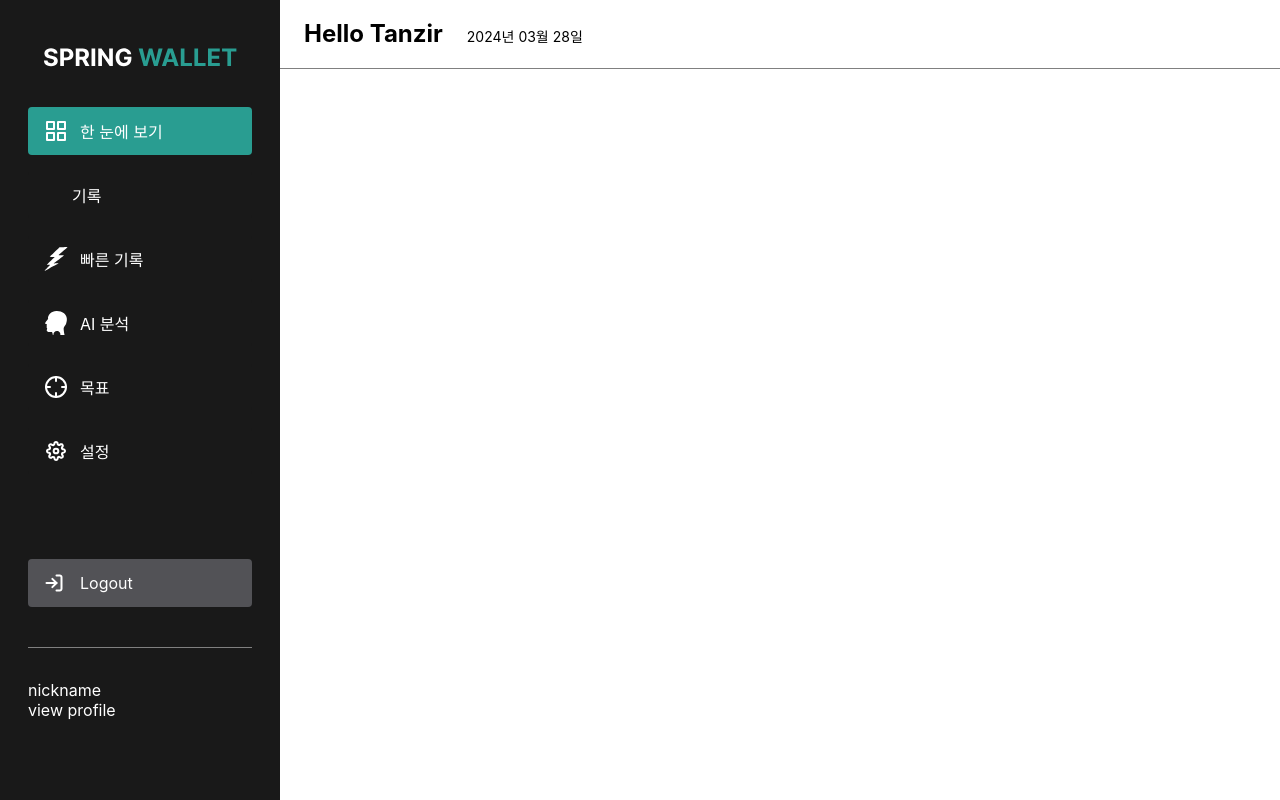
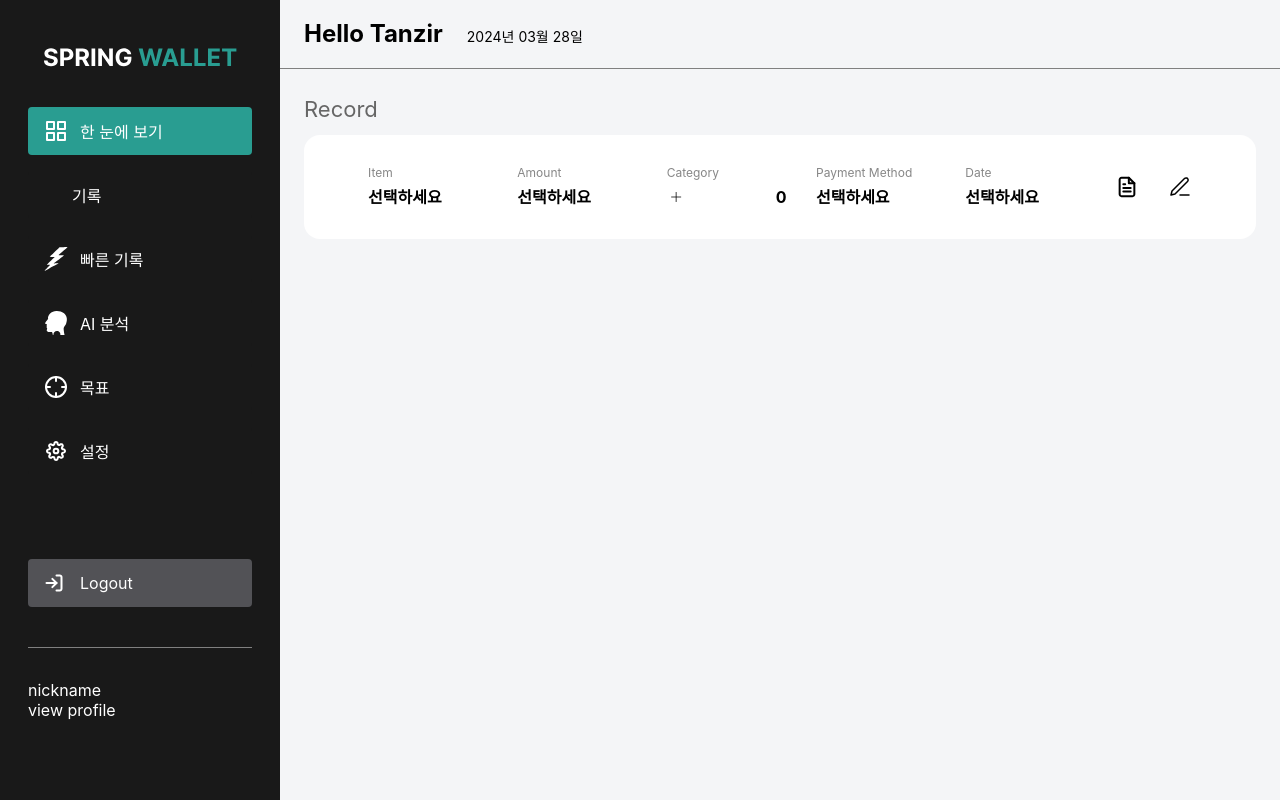
Before and after one commit to twoo1999/SpringWallet, a React (Create React App) app in the folder FE/: page /record in a window 1280 px wide. Built offline with nearby package versions, Linux system fonts and the light colour scheme; some icons are missing.

Commit message:
[FE] :art: 기록 컴포넌트 생성
변수를 지정해서 컴포넌트만 만들었음
자세한 기능은 백엔드 작업 후 추가 예정

```diff
--- a/FE/src/App.js
+++ b/FE/src/App.js
@@ -1,7 +1,9 @@
 import './App.css';
+import './common/color.css'
 import {NavBar} from "./components/Nav/NavBar";
 import styled from "styled-components";
 import {Header} from "./components/header/Header";
+import {Record} from "./components/record/Record";
 
 const Wrapper = styled.div`
     display: flex;
@@ -14,10 +16,11 @@ const MainWrapper = styled.div`
 
 function App() {
     return (
-        <Wrapper>
+        <Wrapper className="MainBG">
             <NavBar></NavBar>
             <MainWrapper>
                 <Header></Header>
+                <Record></Record>
             </MainWrapper>
 
         </Wrapper>
--- /dev/null
+++ b/FE/src/components/record/InputBlock.jsx
@@ -0,0 +1,42 @@
+import styled from "styled-components";
+import '../../common/fonts.css'
+import '../../common/color.css'
+import {ReactComponent as Plus} from "../../assets/Plus.svg";
+import {ReactComponent as Minus} from "../../assets/Minus.svg";
+
+const Wrapper = styled.div`
+    display: flex;
+    flex-direction: column;
+    gap: 4px;
+    width: 120px;
+`;
+
+const AmountDiv = styled.div`
+    display: flex;
+    flex-direction: row;
+    align-content: center;
+    gap:10px;
+`;
+
+const AmountSpan = styled.span`
+    width: 100%;
+    text-align: end;
+`;
+
+
+export function InputBlock({num}){
+    const types = ["Item", "Amount", "Category", "Payment Method", "Date"];
+    let input = <span className="Bold16 Black">선택하세요</span>;
+    if (num == 2) {
+        input = <AmountDiv>
+            <Plus></Plus>
+            <AmountSpan className="Bold16 Black">0</AmountSpan>
+        </AmountDiv>
+    }
+    return(
+        <Wrapper>
+            <span className="Regular12 Gray02">{types[num]}</span>
+            {input}
+        </Wrapper>
+    );
+}
--- /dev/null
+++ b/FE/src/components/record/Record.jsx
@@ -0,0 +1,40 @@
+import '../../common/fonts.css'
+import '../../common/color.css'
+import styled from "styled-components";
+import {InputBlock} from "./InputBlock";
+import {ReactComponent as Report} from "../../assets/Report.svg";
+import {ReactComponent as Memo} from "../../assets/memo.svg";
+
+const Wrapper = styled.div`
+    display: flex;
+    flex-direction: column;
+    padding: 24px 24px;
+    gap: 10px;
+`;
+
+const RecordTable = styled.div`
+    display: flex;
+    flex-direction: row;
+    background-color: white;
+    border-radius: 16px;
+    justify-content: space-between;
+    border-radius: 16px;
+    padding : 30px 64px;
+    align-items: center;
+`;
+export function Record(){
+    const inputBlock = [];
+    for(let i = 0; i < 5; i++){
+        inputBlock.push(<InputBlock num={i}></InputBlock>)
+    }
+    return (
+        <Wrapper>
+            <span className="Header22 Gray01">Record</span>
+            <RecordTable className="White">
+                {inputBlock}
+                <Memo></Memo>
+                <Report></Report>
+            </RecordTable>
+        </Wrapper>
+    )
+}
```
